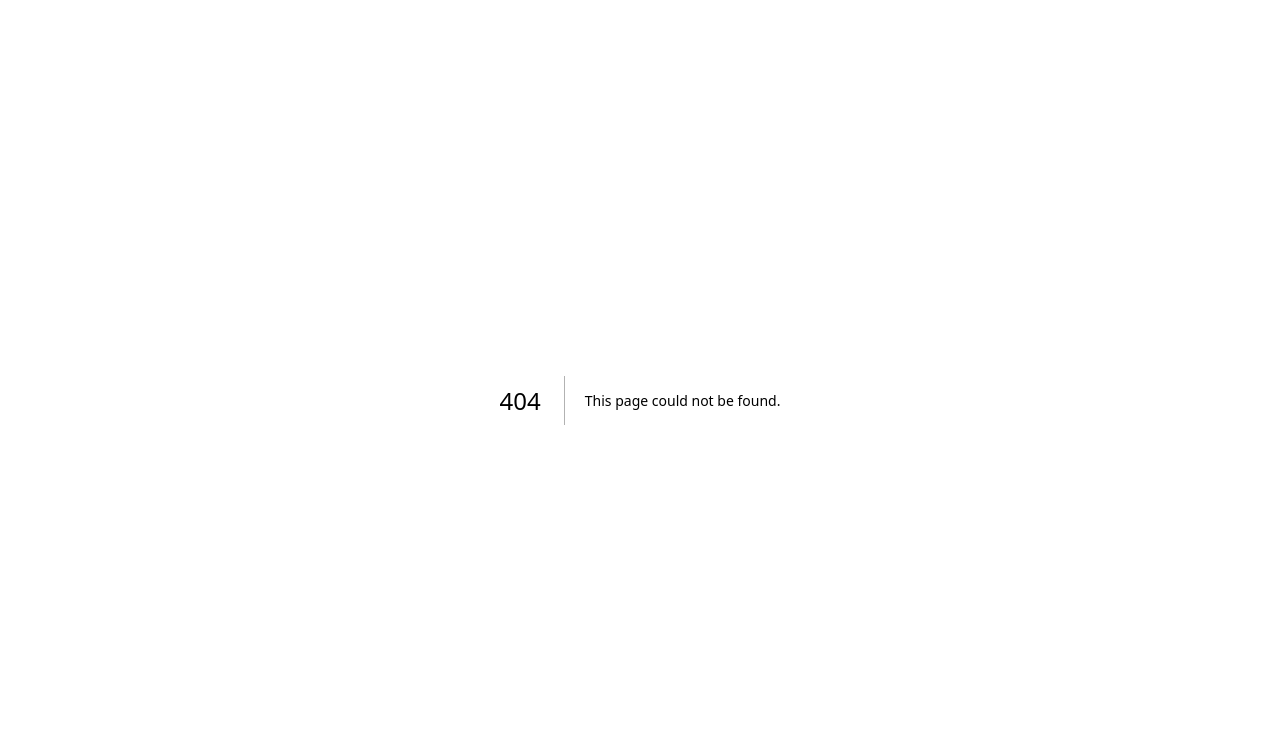
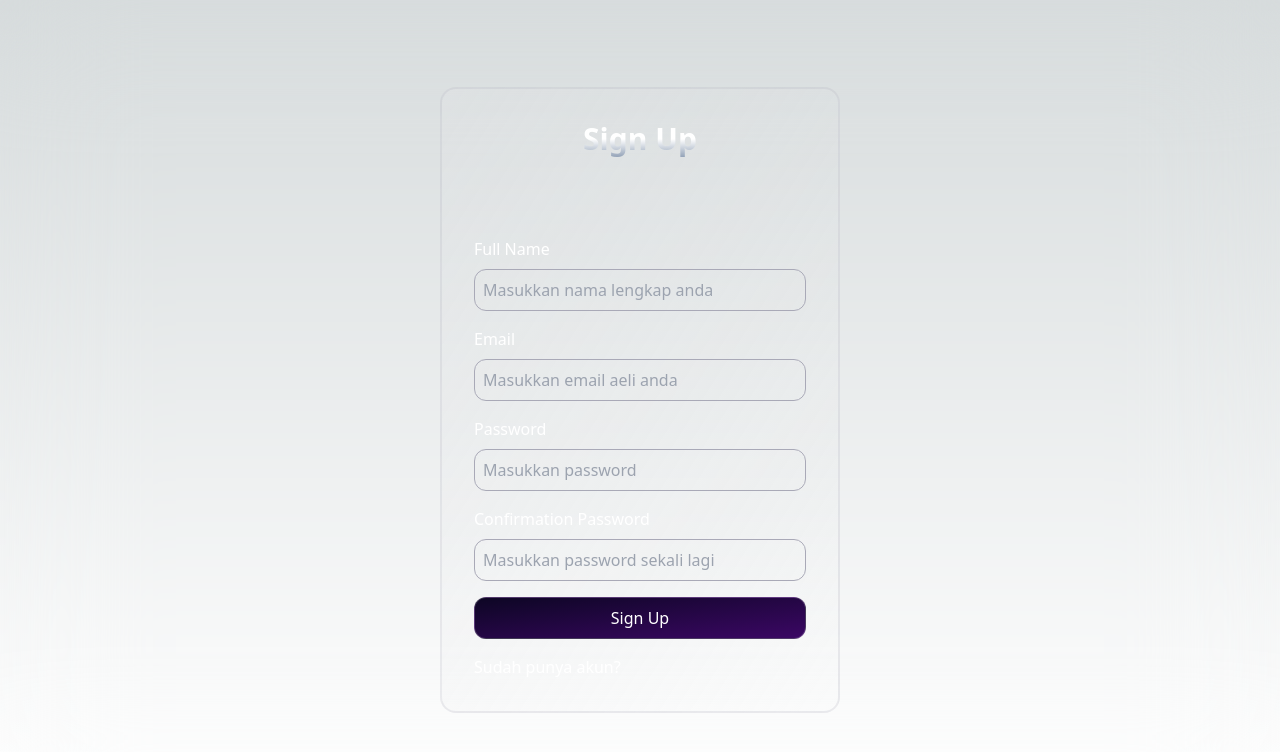
Before and after one commit to dzulfikarubaid/aeli_oke, a Next.js app: page /signup in a window 1280 px wide. Before the commit this address had no page. Shown: the top 752 px of the page. Built offline with nearby package versions, Linux system fonts and the light colour scheme.

Commit message:
initial commit

```diff
--- a/package.json
+++ b/package.json
@@ -12,6 +12,7 @@
     "@material-tailwind/react": "^2.1.9",
     "@types/leaflet": "^1.9.8",
     "axios": "^1.6.7",
+    "firebase": "^10.8.0",
     "framer-motion": "^11.0.3",
     "next": "14.1.0",
     "next-auth": "^4.24.5",
--- /dev/null
+++ b/src/firebase.ts
@@ -0,0 +1,22 @@
+// Import the functions you need from the SDKs you need
+import { initializeApp } from "firebase/app";
+import { getAuth } from "firebase/auth";
+// TODO: Add SDKs for Firebase products that you want to use
+// https://firebase.google.com/docs/web/setup#available-libraries
+
+// Your web app's Firebase configuration
+const firebaseConfig = {
+  apiKey: "AIzaSyA-npCVTVibBoY9B9-QqquY9vcAkgtS46I",
+  authDomain: "aeli-projects.firebaseapp.com",
+  databaseURL: "https://aeli-projects-default-rtdb.firebaseio.com",
+  projectId: "aeli-projects",
+  storageBucket: "aeli-projects.appspot.com",
+  messagingSenderId: "319304316098",
+  appId: "1:319304316098:web:11817e4ce00503a852775b"
+};
+
+// Initialize Firebase
+const app = initializeApp(firebaseConfig);
+const auth = getAuth(app)
+
+export default auth
--- a/src/pages/index.tsx
+++ b/src/pages/index.tsx
@@ -4,6 +4,7 @@ import { motion, useAnimation, useDragControls, useInView, useScroll, useTransfo
 import Card from './card'
 import Map from '@/components/Map'
 import Link from 'next/link'
+
 import { FaAngleDown, FaAngleUp, FaFacebook, FaInstagram, FaYoutube, } from 'react-icons/fa6'
 import { MdOutlineClose, MdOutlineEmail } from 'react-icons/md'
 import { BiLogoInstagram, BiLogoYoutube } from 'react-icons/bi'
--- a/src/pages/navigation/index.tsx
+++ b/src/pages/navigation/index.tsx
@@ -1,8 +1,29 @@
 
+import { onAuthStateChanged } from 'firebase/auth'
 import Link from 'next/link'
-import React from 'react'
+import React, { useEffect, useState } from 'react'
+import { BiX } from 'react-icons/bi'
+import auth from '@/firebase'
 
 const Navigation = () => {
+  const [active, setActive] = useState("")
+  useEffect(() => {
+    const unsubscribe = onAuthStateChanged(auth, (user:any) => {
+      if (user) {
+        // User signed in
+        console.log('User is signed in:', user);
+        setActive(user.displayName)
+
+      } else {
+        // User signed out
+        console.log('User is signed out');
+      }
+    });
+
+    // Unsubscribe listener when component unmounts
+    return () => unsubscribe();
+  }, []);
+
   return (
     <div className='flex z-[99999999] fixed top-0 py-6 items-center px-20 flex-row w-full justify-between backdrop-blur-3xl bg-transparent text-teks '>
       <Link href={'/'} className='flex flex-row gap-3 justify-center items-center'>
@@ -17,16 +38,21 @@ const Navigation = () => {
         <Link href={'/articles'}>Articles</Link>
         <Link href={'/news'}>News</Link>
       </div>
+      {
+        active ?
+        <h1>{active}</h1>:
         <div className='flex flex-row gap-4 items-center'>
         <Link href={'/signin'}>Sign In</Link>
-    <Link className='border-[1px] border-white/20 rounded-2xl p-2 px-4'  href={'/signup'}>Sign Up</Link>
+        <Link href={'/signup'} className='border-[1px] border-white/20 rounded-2xl p-2 px-4'  >Sign Up</Link>
       </div>
+      }
+
     </div>
   )
 }
-function WithNavbar(props:any){
+function WithNavbar(props: any) {
 
-return(
+  return (
     <div className='bg-dongker h-fit w-full'>
       <Navigation></Navigation>
       <div className='h-[85px] flex justify-center items-center'>
--- /dev/null
+++ b/src/pages/signin.tsx
@@ -0,0 +1,51 @@
+import Link from 'next/link'
+import React from 'react'
+import auth from '@/firebase'
+import { signInWithEmailAndPassword } from 'firebase/auth'
+import { useRouter } from 'next/router'
+
+
+function Input({ label, type, plc, value, onChange }: any) {
+    return (
+        <div className='flex flex-col gap-2'>
+            <label htmlFor="">{label}</label>
+            <input placeholder={plc} type={type} value={value} onChange={onChange} className='bg-transparent rounded-xl p-2 border-[1px] border-subteks focus:outline-none outline-purple-950 ' />
+        </div>
+    )
+}
+
+const SignIn = () => {
+    const [data, setdata] = React.useState<any>({ email: '', password: '' })
+    const {push} = useRouter()
+    function handleSignIn() {
+        signInWithEmailAndPassword(auth, data.email, data.password)
+            .then((userCredential:any) => {
+                // Signed in
+                const user = userCredential.user;
+                // ...
+                console.log(user)
+                push('/')
+            })
+            .catch((error:any) => {
+                const errorCode = error.code;
+                const errorMessage = error.message;
+                console.log(errorMessage)
+            });
+
+    }
+    return (
+        <div className='flex flex-col justify-center items-center  w-full backdrop-blur-lg bg-transparent h-screen gap-8 text-purple-950'>
+            <div className='p-8 border-[1px] border-subteks/20 rounded-2xl flex flex-col gap-4 w-[400px] bg-white'>
+
+                <h1 className='text-3xl text-center font-extrabold text-transparent bg-clip-text bg-gradient-to-b from-dongker via-purple-950 to-slate-400 ' >Sign In</h1>
+                <Input plc="Masukkan email aeli anda" label='Email' type='email' value={data.email} onChange={(e: any) => setdata({ ...data, email: e.target.value })} />
+                <Input plc='Masukkan password' label='Password' type='password' value={data.password} onChange={(e: any) => setdata({ ...data, password: e.target.value })} />
+                <button onClick={handleSignIn} className='bg-gradient-to-br from-dongker to-purple-950 text-white rounded-xl p-2'>Sign In</button>
+                <Link href={'/signup'}>Belum punya akun?</Link>
+
+            </div>
+        </div>
+    )
+}
+
+export default SignIn
--- /dev/null
+++ b/src/pages/signup.tsx
@@ -0,0 +1,56 @@
+import Link from 'next/link'
+import React from 'react'
+import auth from '@/firebase'
+import { createUserWithEmailAndPassword, updateCurrentUser, updateProfile } from 'firebase/auth'
+import { useRouter } from 'next/router'
+
+function Input({ label, type, plc, value, onChange }: any) {
+    return (
+        <div className='flex flex-col gap-2'>
+            <label htmlFor="">{label}</label>
+            <input placeholder={plc} type={type} value={value} onChange={onChange} className='bg-transparent rounded-xl p-2 border-[1px] border-subteks focus:outline-none outline-purple-950 ' />
+        </div>
+    )
+}
+
+const SignUp = () => {
+    const {push} = useRouter()
+    const [data, setdata] = React.useState<any>({ name: '', email: '', password: '', confirmation: '' })
+
+    function handleSignUp() {
+        createUserWithEmailAndPassword(auth, data.email, data.password)
+            .then((userCredential:any) => {
+                const user = userCredential.user;
+                console.log(user)
+                updateProfile(user, {displayName:data.name})
+                push('/')
+            })
+            .catch((error:any) => {
+                const errorCode = error.code;
+                const errorMessage = error.message;
+                console.log(errorMessage)
+            });
+    }
+    return (
+        <div className='flex flex-col justify-center items-center backdrop-blur-3xl bg-transparent h-screen gap-8 text-white'>
+
+            <div className='p-8 border-2 border-subteks/20 rounded-2xl flex flex-col gap-4 w-[400px] bg-gradient-to-br from-teks/20 to-transparent'>
+
+                <h1 className='text-3xl  text-center font-extrabold text-transparent bg-clip-text bg-gradient-to-b from-white via-white to-slate-400 ' >Sign Up</h1>
+                <h1>{data.name}</h1>
+                <h1>{data.email}</h1>
+                <h1>{data.password}</h1>
+                <h1>{data.confirmation}</h1>
+
+                <Input plc="Masukkan nama lengkap anda" label='Full Name' type='text' value={data.name} onChange={(e: any) => setdata({ ...data, name: e.target.value })} />
+                <Input plc="Masukkan email aeli anda" label='Email' type='email' value={data.email} onChange={(e: any) => setdata({ ...data, email: e.target.value })} />
+                <Input plc='Masukkan password' label='Password' type='password' value={data.password} onChange={(e: any) => setdata({ ...data, password: e.target.value })} />
+                <Input plc="Masukkan password sekali lagi" label='Confirmation Password' type='password' value={data.confirmation} onChange={(e: any) => setdata({ ...data, confirmation: e.target.value })} />
+                <button type='button' onClick={handleSignUp} className='bg-gradient-to-br from-dongker border-[1px] border-white/20 to-purple-950 text-white rounded-xl p-2'>Sign Up</button>
+                <Link href={'/signin'}>Sudah punya akun?</Link>
+            </div>
+        </div>
+    )
+}
+
+export default SignUp
```
Also changed, not shown: 1 other file (tests, documents, lock files or other folders). Lines whose indentation alone changed are shown as unchanged.
